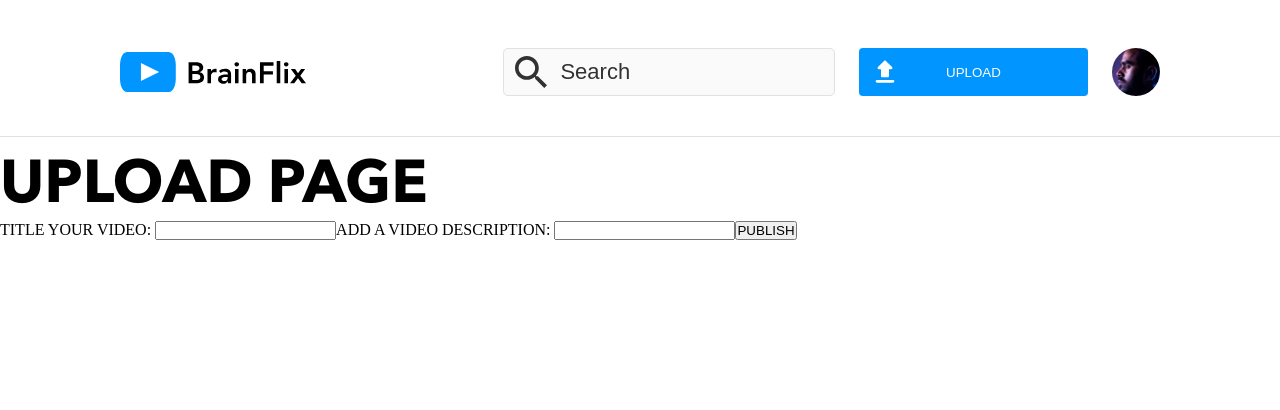
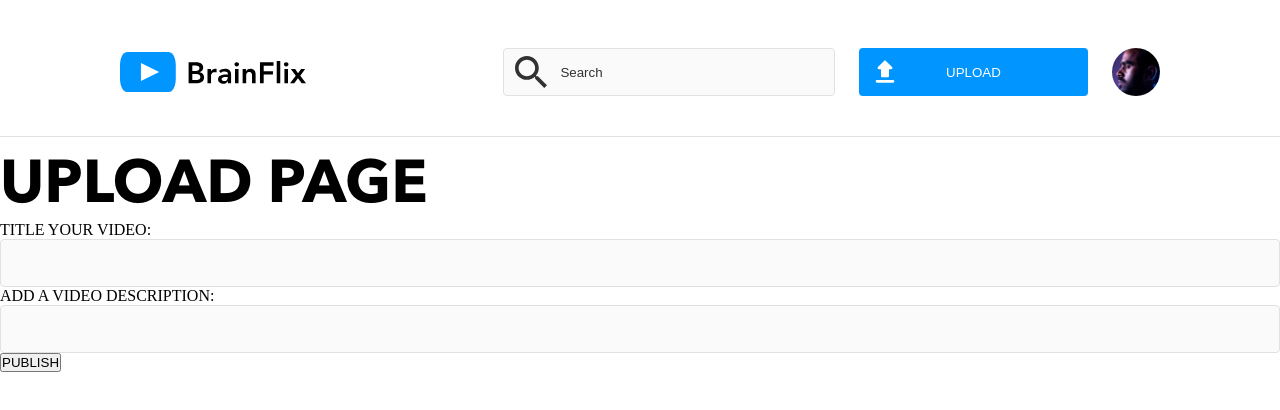
Before and after one commit to Green-Eggs-And-SAM/Sam-Alexander-BrainFlix, a React (Create React App) app: page /upload in a window 1280 px wide. Shown: the top 410 px of the page. Built offline with nearby package versions, Linux system fonts and the light colour scheme.

Commit message:
Upload page functionality

```diff
--- a/src/App.scss
+++ b/src/App.scss
@@ -33,10 +33,28 @@ a {
     text-decoration: none;
 }
 
+textarea,
+input {
+    width: 100%;
+    height: 10rem;
+    @include tablet {
+        height: 3rem;
+    }
+    padding: 1rem;
+    border: 1px solid $mercury;
+    background-color: $alabaster;
+    color: $brainflix-black;
+    border-radius: 4px;
+    &:active {
+        border: 2px solid $brainflix-blue;
+    }
+}
+
 .description-comments {
     padding-top: 2.5rem;
 }
 
+//for all the components that are to the immediate left of the sidebar during desktop view
 .desktop-gutter-between-main-and-sidebar {
     @include desktop {
         padding-right: 1.5rem;
--- a/src/components/CommentList/CommentForm.scss
+++ b/src/components/CommentList/CommentForm.scss
@@ -36,20 +36,20 @@
     &__number-of-comments {
         padding: 2.5rem 0;
     }
-    &__input {
-        width: 100%;
-        height: 10rem;
-        @include tablet {
-            height: 3rem;
-        }
-        padding: 1rem;
-        border: 1px solid $mercury;
-        background-color: $alabaster;
-        border-radius: 4px;
-        &:active {
-            border: 2px solid $brainflix-blue;
-        }
-    }
+    // &__input {
+    //     width: 100%;
+    //     height: 10rem;
+    //     @include tablet {
+    //         height: 3rem;
+    //     }
+    //     padding: 1rem;
+    //     border: 1px solid $mercury;
+    //     background-color: $alabaster;
+    //     border-radius: 4px;
+    //     &:active {
+    //         border: 2px solid $brainflix-blue;
+    //     }
+    // }
 }
 
 .submit-button {
--- a/src/components/Header.scss
+++ b/src/components/Header.scss
@@ -68,16 +68,7 @@
         }
 
         &--textbox {
-            height: 3rem;
-            margin: 0;
-            padding: 15px;
             padding-left: 3.5rem;
-            border-radius: 5px;
-            border: 1px solid $mercury;
-            background-color: $alabaster;
-            color: $brainflix-black;
-            width: 100%;
-            font-size: 22px;
         }
 
         &--icon {
--- a/src/pages/Home.jsx
+++ b/src/pages/Home.jsx
@@ -22,11 +22,7 @@ function Home() {
     const apiKey = '555a7a2f-c4c3-4999-a818-a910708938e2';
     const baseUrl = 'https://unit-3-project-api-0a5620414506.herokuapp.com/';
 
-    // const featuredVid = thumbnailAPI.getVideo(
-    //     '84e96018-4022-434e-80bf-000ce4cd12b8'
-    // );
     const { id } = useParams();
-    // console.log(id);
 
     //for video player
     useEffect(() => {
--- a/src/pages/Upload.jsx
+++ b/src/pages/Upload.jsx
@@ -1,9 +1,12 @@
-import { useRef } from 'react';
+import { useRef, useState } from 'react';
 import { useNavigate } from 'react-router-dom';
+import './Upload.scss';
 
 function Upload() {
     const formRef = useRef(null);
     const navigate = useNavigate();
+    const [titleValid, setTitleValid] = useState(true);
+    const [descriptionValid, setDescriptionValid] = useState(true);
     // const confirmdescriptionRef = useRef(null);
 
     const handleSubmit = () => {
@@ -14,16 +17,22 @@ function Upload() {
         const description = form.description.value;
         console.log(title);
         console.log(description);
-        // TO DO: Add logic to check all fields filled
+
         if (!title) {
             alert('You must fill out the title');
+            setTitleValid(false);
             return;
-        } else if (!description) {
+        } else {
+            setTitleValid(true);
+        }
+
+        if (!description) {
             alert('You must fill out the desciption');
+            setDescriptionValid(false);
             return;
+        } else {
+            setDescriptionValid(true);
         }
-        // This is where we would make an axios request
-        // to our backend to add the user to our database.
         alert('Your video is uploading');
         navigate('/');
     };
@@ -33,11 +42,20 @@ function Upload() {
             <h1>UPLOAD PAGE</h1>
             <form ref={formRef}>
                 <label>
-                    TITLE YOUR VIDEO: <input type="text" name="title" />
+                    TITLE YOUR VIDEO:{' '}
+                    <input
+                        type="text"
+                        name="title"
+                        className={`${titleValid ? '' : 'upload__empty'}`}
+                    />
                 </label>
                 <label>
                     ADD A VIDEO DESCRIPTION:{' '}
-                    <input type="text" name="description" />
+                    <input
+                        type="text"
+                        name="description"
+                        className={`${descriptionValid ? '' : 'upload__empty'}`}
+                    />
                 </label>
 
                 <button type="button" onClick={handleSubmit}>
--- /dev/null
+++ b/src/pages/Upload.scss
@@ -0,0 +1,5 @@
+.upload {
+    &__empty {
+        border-color: red;
+    }
+}
```
